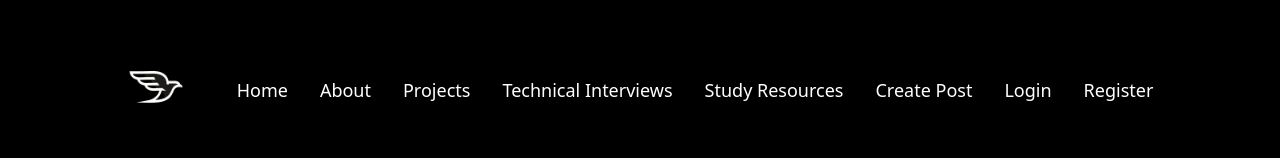
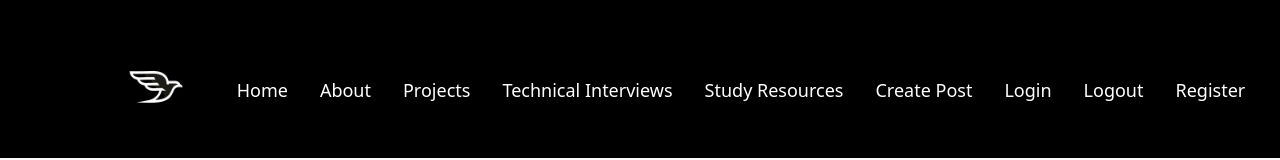
Before and after one commit to WSU-4110/EarlyBird, a React (Create React App) app in the folder frontend/: page / in a window 1280 px wide. Shown: the top 160 px of the page. Built offline with nearby package versions, Linux system fonts and the light colour scheme.

Commit message:
Update Navbar.jsx
added logout

```diff
--- a/frontend/src/components/Navbar.jsx
+++ b/frontend/src/components/Navbar.jsx
@@ -2,6 +2,8 @@ import React, {useState} from "react";
 import { Link } from "react-router-dom";
 import './Navbar.css';
 import Register from "./Register";
+import Login from './Login';
+import Logout from './Logout';
 import Dropdown from './Dropdown';
 
 function Navbar() {
@@ -95,6 +97,13 @@ function Navbar() {
           </li>
           <li class='item-right'>
             <Link
+              to='/Logout'
+              className='nav-links'
+              onClick={closeMobileMenu}
+            > Logout </Link>
+          </li>
+          <li class='item-right'>
+            <Link
               to='/Register'
               className='nav-links'
               onClick={closeMobileMenu}
```
